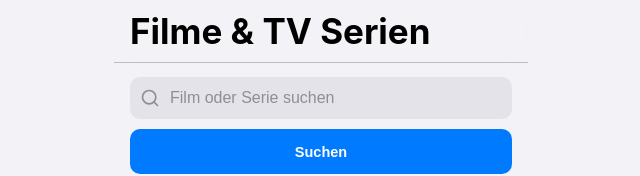
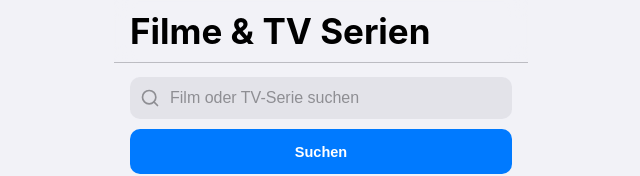
Before and after one commit to x10Lukas/Movie_TV_Info_App, a React (Create React App) app: page / in a window 1280 px wide. Shown: the top 176 px of the page, without its empty margins (319-959 px from the left). Built offline with nearby package versions, Linux system fonts and the light colour scheme.

Commit message:
Update placeholder text for search input in App.jsx

```diff
--- a/src/App.jsx
+++ b/src/App.jsx
@@ -149,7 +149,7 @@ const App = () => {
                   type="text"
                   value={searchTerm}
                   onChange={(e) => setSearchTerm(e.target.value)}
-                  placeholder="Film oder Serie suchen"
+                  placeholder="Film oder TV-Serie suchen"
                 />
                 {searchTerm && (
                   <button className="clear-button" onClick={handleClear}>
```
